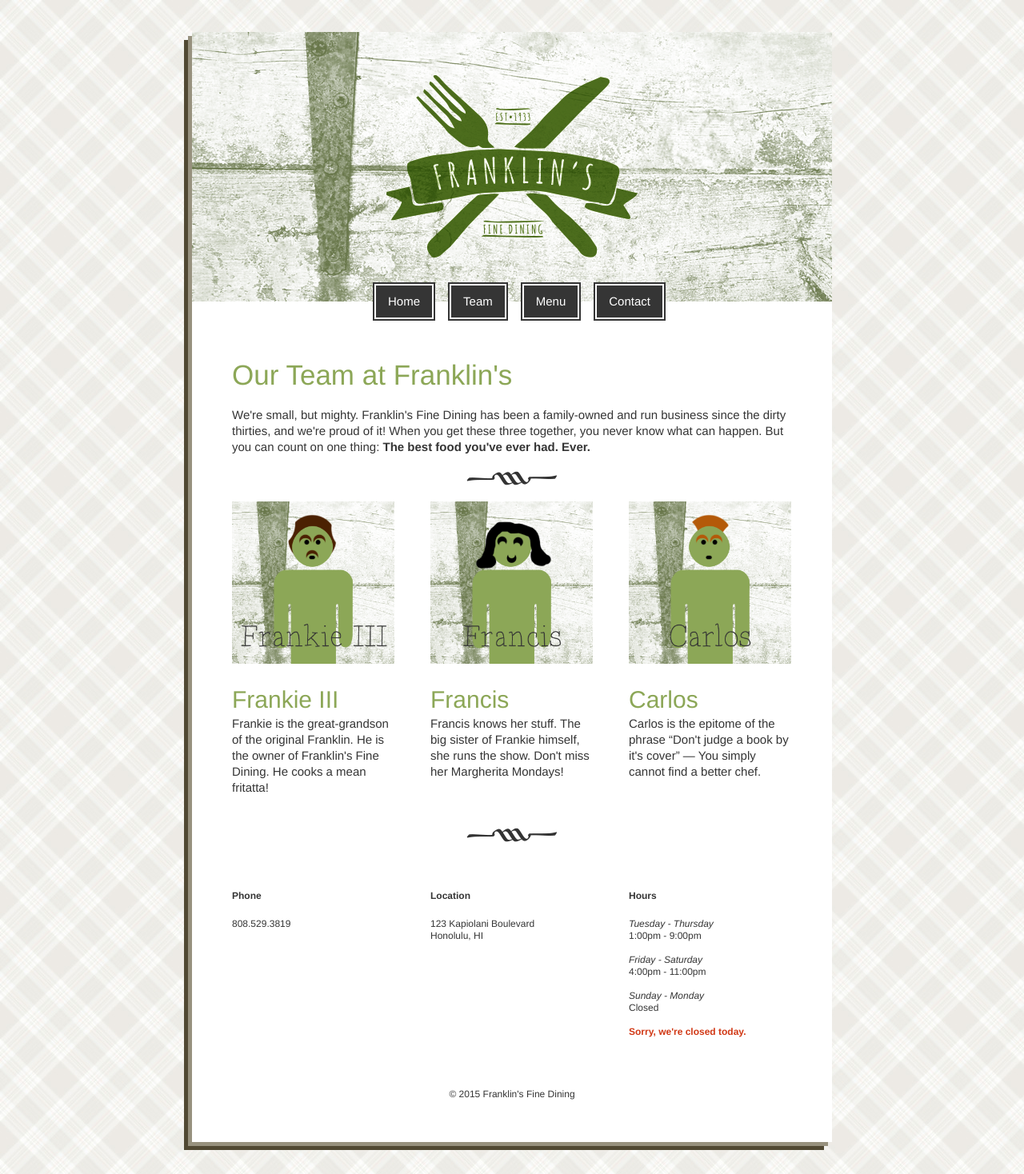
After one commit to StephanYu/dynamic_website_php, a PHP site: page /team.php in a window 1280 px wide. The commit adds this page. Shown: the whole page at 80% size. Run offline with PHP 8.4, Linux system fonts and the light colour scheme; some libraries are stand-ins or nearby versions.

Commit message:
added team members page

```diff
--- a/assets/styles.css
+++ b/assets/styles.css
@@ -320,7 +320,7 @@ input.button.next {
 
 #final-example #philosophy {
   text-align: center;
-  font-size: 18px;
+  /*font-size: 18px;*/
   line-height: 22px;
 }
 
--- a/includes/arrays.php
+++ b/includes/arrays.php
@@ -18,4 +18,28 @@
       title => 'Contact'
     )
   );
+
+  // Team Members
+  $teamMembers = array(
+    array(
+      name => "Frankie III",
+      position => "Owner",
+      bio => "Frankie is the great-grandson of the original Franklin. He is the owner of Franklin's Fine Dining. He cooks a mean fritatta!",
+      img => "frankie"
+    ),
+
+    array(
+      name => "Francis",
+      position => "General Manager",
+      bio => "Francis knows her stuff. The big sister of Frankie himself, she runs the show. Don't miss her Margherita Mondays!",
+      img => "francis"
+    ),
+    array(
+
+      name => "Carlos",
+      position => "Head Chef",
+      bio => "Carlos is the epitome of the phrase &ldquo;Don't judge a book by it's cover&rdquo; &mdash; You simply cannot find a better chef.",
+      img => "carlos"
+    )
+  );
 ?>
--- a/includes/footer.php
+++ b/includes/footer.php
@@ -1,4 +1,4 @@
-    <div class="content">
+
       <div id="footer" class="cf">
 
           <div class="column three">
--- a/includes/header.php
+++ b/includes/header.php
@@ -6,7 +6,7 @@
 <html>
 
 <head>
-  <title></title>
+  <title><?php echo TITLE; ?></title>
   <link href="/assets/styles.css" rel="stylesheet">
 </head>
 
@@ -23,3 +23,5 @@
     <div id="nav">
       <?php include('includes/nav.php'); ?>
     </div><!-- nav -->
+
+    <div class="content">
--- /dev/null
+++ b/team.php
@@ -0,0 +1,28 @@
+<?php
+  define("TITLE", "Team | Franklin's Fine Dining");
+
+  include('includes/header.php');
+?>
+
+  <div id="team-members" class="cf">
+
+    <h1>Our Team at Franklin's</h1>
+    <p>We're small, but mighty. Franklin's Fine Dining has been a family-owned and run business since the dirty thirties, and we're proud of it! When you get these three together, you never know what can happen. But you can count on one thing: <strong>The best food you've ever had. Ever.</strong></p>
+
+    <hr>
+
+    <?php foreach ($teamMembers as $member) { ?>
+
+      <div class="member">
+        <img src="img/<?php echo $member[img]; ?>.png" alt="<?php echo $member[name]; ?>">
+        <h2><?php echo $member[name]; ?></h2>
+        <p><?php echo $member[bio]; ?></p>
+      </div><!-- member -->
+
+    <?php } ?>
+
+  </div><!-- team-members -->
+
+  <hr>
+
+<?php include('includes/footer.php'); ?>
```
Also changed, not shown: index.php (+15 -1 lines), assets/img/bg.jpg (added), assets/img/hr.png (added), assets/img/logo.png (added).
